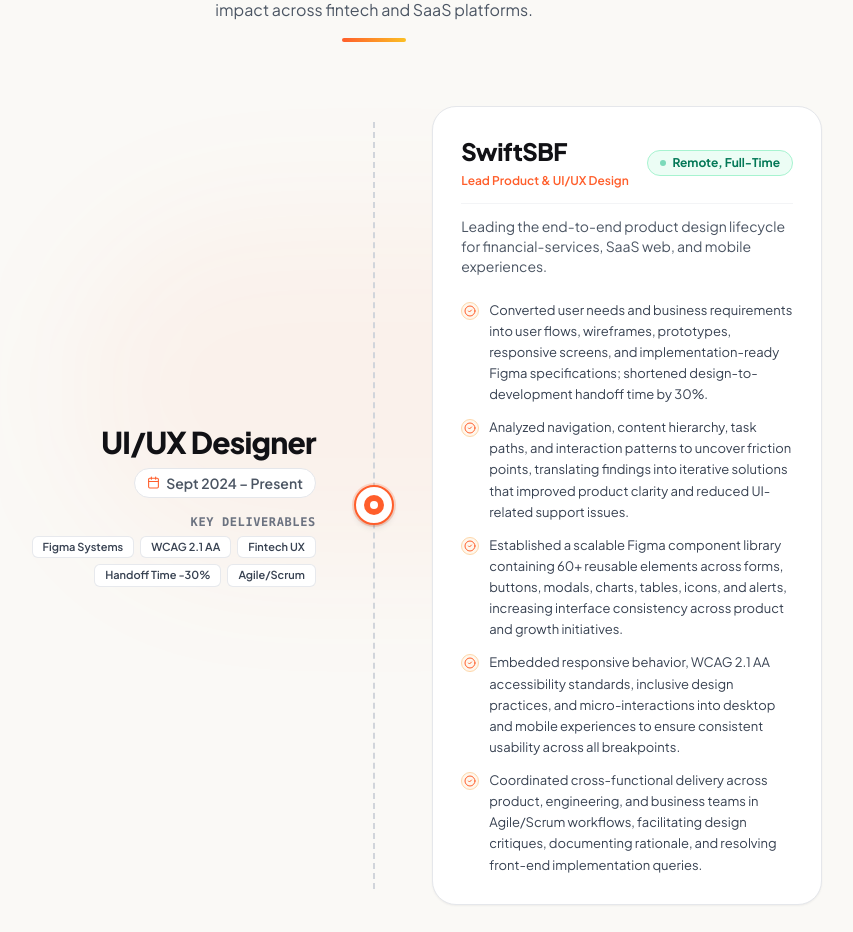
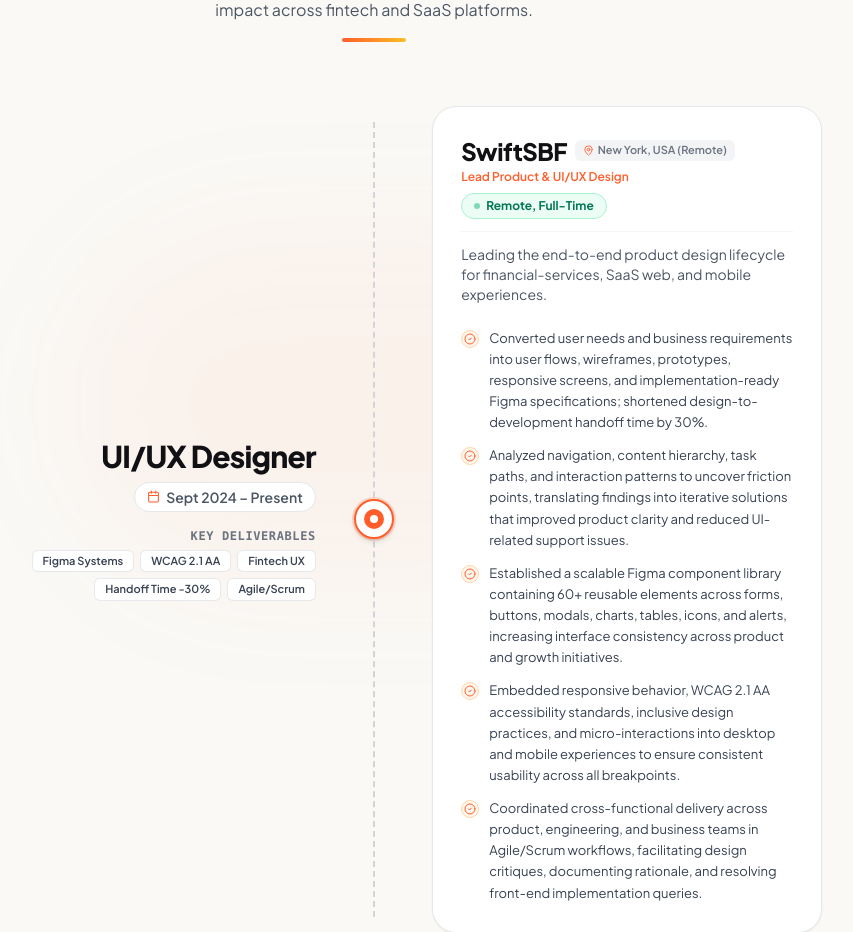
Before and after one commit to Iamsbhm/subham-portfolio, a React (Vite) app: page / in a window 1280 px wide. Shown: the part 1880-2812 px from the top of the page, without its empty margins (266-1119 px from the left). Built offline with nearby package versions, Linux system fonts and the light colour scheme.

Commit message:
Add SwiftSBF location New York, USA (Remote) across WorkExperience, ResumeModal, and portfolioData

```diff
--- a/src/components/ResumeModal.jsx
+++ b/src/components/ResumeModal.jsx
@@ -145,7 +145,10 @@
                     <div>
                       <h3 className="text-base font-bold text-gray-950">{exp.title}</h3>
                       <span className="text-sm font-semibold text-brand-orange">{exp.company}</span>
-                      <span className="text-xs text-gray-500 ml-2">({exp.type})</span>
+                      {exp.location && (
+                        <span className="text-xs text-gray-600 font-medium ml-2">• {exp.location}</span>
+                      )}
+                      <span className="text-xs text-gray-500 ml-1.5">({exp.type})</span>
                     </div>
                     <span className="text-xs font-semibold text-gray-600 bg-gray-100 px-3 py-1 rounded-full w-max">
                       {exp.period}
--- a/src/components/WorkExperience.jsx
+++ b/src/components/WorkExperience.jsx
@@ -97,10 +97,18 @@
                     {/* Header */}
                     <div className="flex flex-wrap items-center justify-between gap-2 pb-3 border-b border-gray-100">
                       <div>
-                        <h4 className="text-xl sm:text-2xl font-black text-[#111115] tracking-tight">
-                          {exp.company}
-                        </h4>
-                        <span className="text-xs font-semibold text-brand-orange">
+                        <div className="flex items-center gap-2">
+                          <h4 className="text-xl sm:text-2xl font-black text-[#111115] tracking-tight">
+                            {exp.company}
+                          </h4>
+                          {exp.location && (
+                            <span className="inline-flex items-center gap-1 text-[11px] font-semibold text-gray-500 bg-gray-100 px-2 py-0.5 rounded-md">
+                              <MapPin size={11} className="text-brand-orange" />
+                              <span>{exp.location}</span>
+                            </span>
+                          )}
+                        </div>
+                        <span className="text-xs font-semibold text-brand-orange block mt-0.5">
                           {exp.roleFocus || "Product Design"}
                         </span>
                       </div>
--- a/src/data/portfolioData.js
+++ b/src/data/portfolioData.js
@@ -67,6 +67,7 @@
     {
       title: "UI/UX Designer",
       company: "SwiftSBF",
+      location: "New York, USA (Remote)",
       type: "Remote, Full-Time",
       period: "Sept 2024 – Present",
       bullets: [
@@ -136,6 +137,7 @@
     title: "UI/UX Designer",
     period: "Sept 2024 – Present",
     company: "SwiftSBF",
+    location: "New York, USA (Remote)",
     type: "Remote, Full-Time",
     roleFocus: "Lead Product & UI/UX Design",
     description: "Leading the end-to-end product design lifecycle for financial-services, SaaS web, and mobile experiences.",
```
